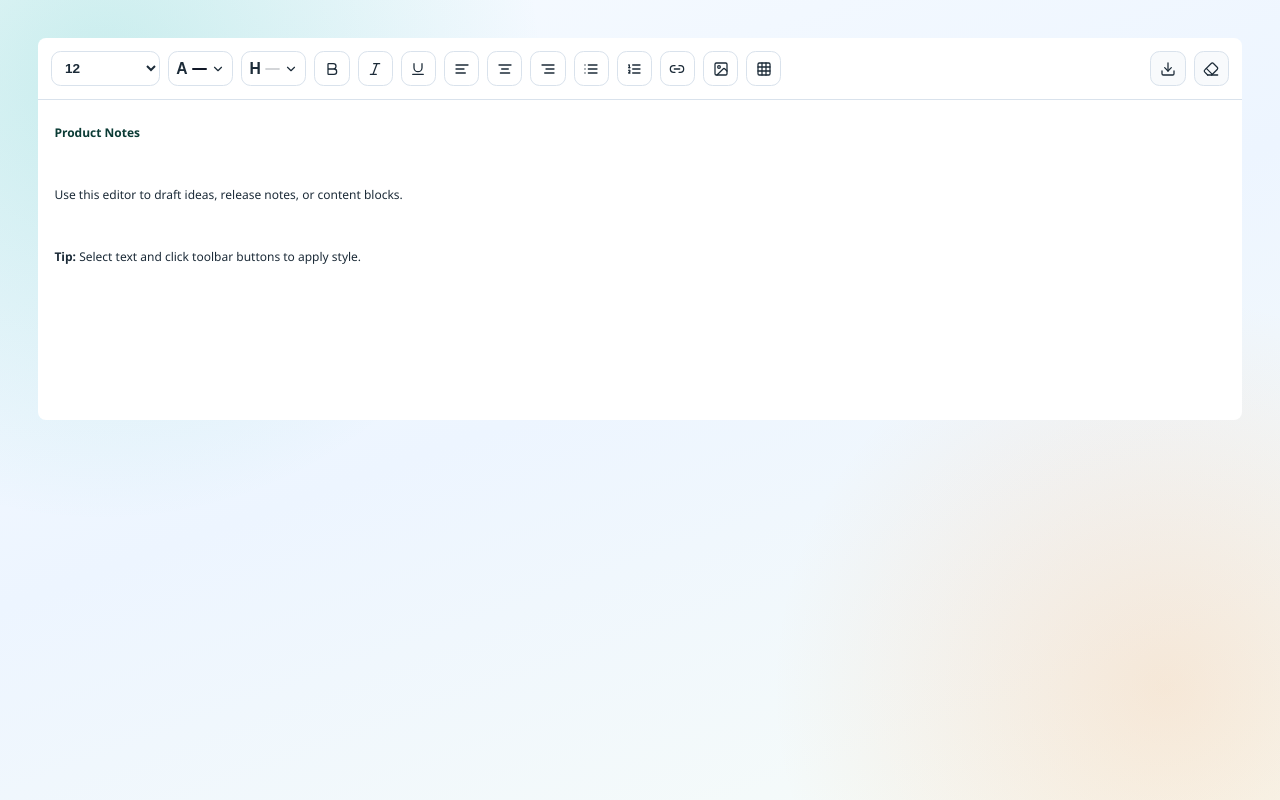
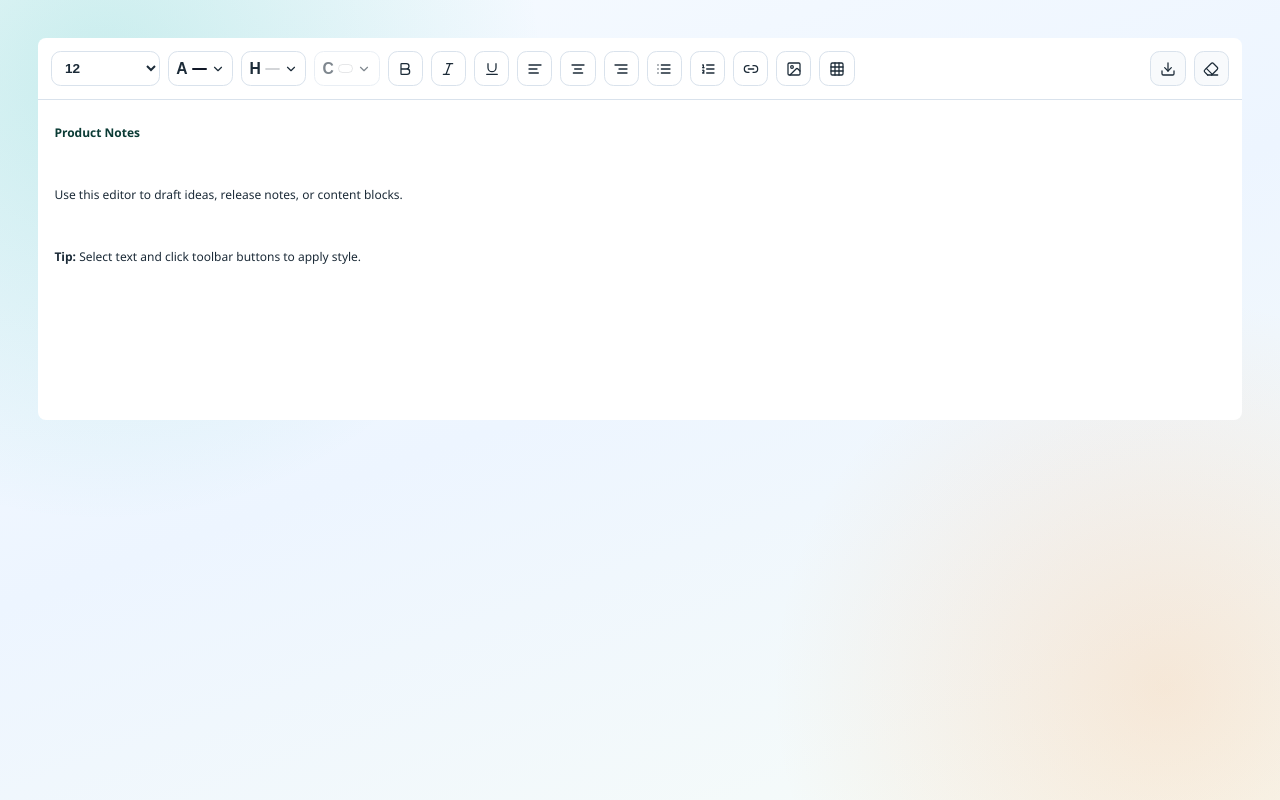
Before and after one commit to Kun0818/Editor, a Vue app: page / in a window 1280 px wide. Built offline with nearby package versions, Linux system fonts and the light colour scheme.

Commit message:
feat: add cell background color picker to editor toolbar with selection handling

```diff
--- a/src/components/EditorWorkspace.vue
+++ b/src/components/EditorWorkspace.vue
@@ -95,6 +95,8 @@ const activeToolKeys = ref([])
 const currentFontSize = ref('12')
 const currentTextColor = ref('')
 const currentHighlightColor = ref('')
+const currentCellBackgroundColor = ref('')
+const tableCellBackgroundEnabled = ref(false)
 const fontSizeRange = ref(null)
 const imageFileInput = ref(null)
 const showImagePanel = ref(false)
@@ -157,6 +159,16 @@ const highlightColorOptions = [
   { label: 'Pink', value: '#f9a8d4' },
   { label: 'Orange', value: '#fdba74' },
 ]
+const cellBackgroundOptions = [
+  { label: 'Soft Yellow', value: '#fff2cc' },
+  { label: 'Soft Green', value: '#d9ead3' },
+  { label: 'Soft Blue', value: '#dbeafe' },
+  { label: 'Soft Pink', value: '#fce7f3' },
+  { label: 'Soft Orange', value: '#ffedd5' },
+  { label: 'Soft Purple', value: '#ede9fe' },
+  { label: 'Gray 1', value: '#f3f4f6' },
+  { label: 'Gray 2', value: '#e5e7eb' },
+]
 
 const imageForm = reactive({
   src: '',
@@ -422,6 +434,11 @@ const isClearHighlightColor = (value) => {
   )
 }
 
+const isTransparentColor = (value) => {
+  const normalized = normalizeCssColor(value)
+  return !normalized || normalized === TRANSPARENT_HIGHLIGHT
+}
+
 const extractColorFromStyle = (styleText) => {
   if (!styleText) {
     return ''
@@ -451,6 +468,7 @@ const normalizeSanitizedStyle = (
     allowTextAlign = false,
     allowColor = false,
     allowHighlight = false,
+    allowCellBackground = false,
     fallbackTextAlign = null,
   } = {},
 ) => {
@@ -481,6 +499,12 @@ const normalizeSanitizedStyle = (
     const highlight = extractHighlightFromStyle(styleText)
     if (highlight) {
       parts.push(`background-color: ${highlight};`)
+    }
+  }
+  if (allowCellBackground) {
+    const background = extractHighlightFromStyle(styleText)
+    if (background && !isTransparentColor(background)) {
+      parts.push(`background-color: ${background};`)
     }
   }
   return parts.join(' ')
@@ -551,6 +575,7 @@ const sanitizeHtml = (rawHtml) => {
       const style = normalizeSanitizedStyle(node.getAttribute('style'), {
         allowFontSize: true,
         allowTextAlign: true,
+        allowCellBackground: true,
         fallbackTextAlign: legacyAlign,
       })
       if (style) {
@@ -1965,6 +1990,64 @@ const onHighlightColorChange = (value) => {
   setHighlightAtSelection(value)
 }
 
+const normalizeCellBackgroundInput = (rawValue) => {
+  if (!rawValue || rawValue === 'none' || rawValue === TRANSPARENT_HIGHLIGHT) {
+    return ''
+  }
+  const normalized = normalizeCssColor(String(rawValue))
+  if (!normalized || normalized === TRANSPARENT_HIGHLIGHT) {
+    return ''
+  }
+  return normalized
+}
+
+const getCellBackgroundColor = (cell) => {
+  if (!(cell instanceof HTMLElement)) {
+    return ''
+  }
+  const background = extractHighlightFromStyle(cell.getAttribute('style'))
+  return isTransparentColor(background) ? '' : background
+}
+
+const getTableCellsForBackgroundAction = () => {
+  const selected = selectedTableCells.value.filter((cell) =>
+    editor.value?.contains(cell),
+  )
+  if (selected.length) {
+    return selected
+  }
+
+  if (
+    editingTableCell.value &&
+    editor.value?.contains(editingTableCell.value)
+  ) {
+    return [editingTableCell.value]
+  }
+
+  const context = getCurrentTableContext()
+  return context ? [context.cell] : []
+}
+
+const setCellBackgroundAtSelection = (rawValue) => {
+  const background = normalizeCellBackgroundInput(rawValue)
+  const cells = getTableCellsForBackgroundAction()
+  if (!cells.length) {
+    return
+  }
+
+  for (const cell of cells) {
+    setElementStyleProperty(cell, 'background-color', background)
+  }
+
+  currentCellBackgroundColor.value = background
+  syncModelFromEditor()
+  updateActiveTools()
+}
+
+const onCellBackgroundColorChange = (value) => {
+  setCellBackgroundAtSelection(value)
+}
+
 const findAncestorByTag = (node, tagNames) => {
   if (!node || !editor.value) {
     return null
@@ -2624,7 +2707,9 @@ const updateActiveTools = () => {
   const inTable =
     !!selectedCell ||
     !!(node && findAncestorByTag(node, ['TABLE', 'THEAD', 'TBODY', 'TR', 'TH', 'TD']))
-
+  tableCellBackgroundEnabled.value = inTable
+
+  let tableContext = null
   if (inTable) {
     active.add('table')
     active.add('tableMerge')
@@ -2633,16 +2718,37 @@ const updateActiveTools = () => {
     active.add('tableDeleteRow')
     active.add('tableDeleteCol')
 
-    const context = selectedCell
+    tableContext = selectedCell
       ? getTableContextFromCell(selectedCell)
       : getCurrentTableContext()
-    if (context) {
-      const rowSpan = Math.max(1, Number.parseInt(context.cell.getAttribute('rowspan') || '1', 10))
-      const colSpan = Math.max(1, Number.parseInt(context.cell.getAttribute('colspan') || '1', 10))
+    if (tableContext) {
+      const rowSpan = Math.max(1, Number.parseInt(tableContext.cell.getAttribute('rowspan') || '1', 10))
+      const colSpan = Math.max(1, Number.parseInt(tableContext.cell.getAttribute('colspan') || '1', 10))
       if (rowSpan > 1 || colSpan > 1) {
         active.add('tableUnmerge')
       }
     }
+  }
+
+  const tableCellsForBackground = selectedTableCells.value.length
+    ? selectedTableCells.value.filter((cell) => editor.value?.contains(cell))
+    : tableContext?.cell
+      ? [tableContext.cell]
+      : []
+  if (tableCellsForBackground.length) {
+    const backgrounds = tableCellsForBackground.map((cell) =>
+      getCellBackgroundColor(cell),
+    )
+    const firstBackground = backgrounds[0] || ''
+    const sameBackground = backgrounds.every(
+      (color) => color === firstBackground,
+    )
+    currentCellBackgroundColor.value = sameBackground ? firstBackground : ''
+    if (currentCellBackgroundColor.value) {
+      active.add('cellBackground')
+    }
+  } else {
+    currentCellBackgroundColor.value = ''
   }
 
   const selectedCellSize = selectedCell
@@ -2709,6 +2815,8 @@ const updateActiveTools = () => {
   if (!node && !selectedCell && !selectedImageNode && !showImagePanel.value) {
     currentTextColor.value = ''
     currentHighlightColor.value = ''
+    currentCellBackgroundColor.value = ''
+    tableCellBackgroundEnabled.value = false
     activeToolKeys.value = []
     return
   }
@@ -3326,10 +3434,14 @@ const handleAction = (action, contextOverride = null) => {
       :text-color-options="textColorOptions"
       :current-highlight-color="currentHighlightColor"
       :highlight-color-options="highlightColorOptions"
+      :current-cell-background-color="currentCellBackgroundColor"
+      :cell-background-options="cellBackgroundOptions"
+      :table-cell-background-enabled="tableCellBackgroundEnabled"
       @action="handleAction"
       @font-size-change="onFontSizeChange"
       @text-color-change="onTextColorChange"
       @highlight-color-change="onHighlightColorChange"
+      @cell-background-change="onCellBackgroundColorChange"
     />
     <input ref="imageFileInput" class="image-file-input" type="file" accept="image/*" @change="onImageFileChange" />
 <!--
--- a/src/components/editor/ColorPickerPopover.vue
+++ b/src/components/editor/ColorPickerPopover.vue
@@ -12,15 +12,15 @@ const props = defineProps({
   },
   title: {
     type: String,
-    default: '字型色彩',
+    default: 'Color',
   },
   clearLabel: {
     type: String,
-    default: '清除顏色',
+    default: 'Clear color',
   },
   moreLabel: {
     type: String,
-    default: '更多色彩...',
+    default: 'More colors...',
   },
   showClear: {
     type: Boolean,
@@ -33,6 +33,10 @@ const props = defineProps({
   closeOnSelect: {
     type: Boolean,
     default: true,
+  },
+  disabled: {
+    type: Boolean,
+    default: false,
   },
 })
 
@@ -75,10 +79,16 @@ const closePanel = () => {
 }
 
 const openPanel = () => {
+  if (props.disabled) {
+    return
+  }
   isOpen.value = true
 }
 
 const togglePanel = () => {
+  if (props.disabled) {
+    return
+  }
   if (isOpen.value) {
     closePanel()
   } else {
@@ -93,6 +103,9 @@ const emitSelection = (value) => {
 }
 
 const onSelectColor = (value) => {
+  if (props.disabled) {
+    return
+  }
   emitSelection(value)
   if (props.closeOnSelect) {
     closePanel()
@@ -100,6 +113,9 @@ const onSelectColor = (value) => {
 }
 
 const onClearColor = () => {
+  if (props.disabled) {
+    return
+  }
   emitSelection('')
   if (props.closeOnSelect) {
     closePanel()
@@ -110,6 +126,9 @@ const isActiveColor = (value) =>
   normalizeColor(value) === selectedColor.value && !!selectedColor.value
 
 const openNativeColorPicker = () => {
+  if (props.disabled) {
+    return
+  }
   nativeColorInputRef.value?.click()
 }
 
@@ -156,6 +175,15 @@ watch(isOpen, (open) => {
   }
 })
 
+watch(
+  () => props.disabled,
+  (disabled) => {
+    if (disabled) {
+      closePanel()
+    }
+  },
+)
+
 onBeforeUnmount(() => {
   document.removeEventListener('pointerdown', onDocumentPointerDown)
   document.removeEventListener('keydown', onDocumentKeydown)
@@ -164,7 +192,14 @@ onBeforeUnmount(() => {
 
 <template>
   <div ref="rootRef" class="color-picker-popover">
-    <button type="button" class="color-picker-trigger" :class="{ open: isOpen }" @mousedown.prevent @click.stop="togglePanel">
+    <button
+      type="button"
+      class="color-picker-trigger"
+      :class="{ open: isOpen, disabled: props.disabled }"
+      :disabled="props.disabled"
+      @mousedown.prevent
+      @click.stop="togglePanel"
+    >
       <slot name="trigger" :open="isOpen" :selected-color="selectedColor">
         <span class="fallback-trigger">
           <span class="fallback-swatch" :style="{ backgroundColor: selectedColor || '#ffffff' }"></span>
@@ -243,6 +278,13 @@ onBeforeUnmount(() => {
 .color-picker-trigger.open {
   border-color: var(--editor-brand);
   box-shadow: 0 8px 24px rgba(15, 118, 110, 0.14);
+}
+
+.color-picker-trigger.disabled {
+  opacity: 0.56;
+  cursor: not-allowed;
+  box-shadow: none;
+  transform: none;
 }
 
 .fallback-trigger {
--- a/src/components/editor/EditorToolbar.vue
+++ b/src/components/editor/EditorToolbar.vue
@@ -8,11 +8,6 @@ import {
   Download,
   Eraser,
   Grid3x3,
-  Heading1,
-  Heading2,
-  Heading3,
-  Heading4,
-  Heading5,
   Image,
   Italic,
   List,
@@ -51,6 +46,18 @@ const props = defineProps({
     type: Array,
     default: () => [],
   },
+  currentCellBackgroundColor: {
+    type: String,
+    default: '',
+  },
+  cellBackgroundOptions: {
+    type: Array,
+    default: () => [],
+  },
+  tableCellBackgroundEnabled: {
+    type: Boolean,
+    default: false,
+  },
 })
 
 const emit = defineEmits([
@@ -58,14 +65,10 @@ const emit = defineEmits([
   'font-size-change',
   'text-color-change',
   'highlight-color-change',
+  'cell-background-change',
 ])
 
 const tools = [
-  // { key: 'heading1', label: 'Heading 1', title: 'Format as heading 1', icon: Heading1 },
-  // { key: 'heading2', label: 'Heading 2', title: 'Format as heading 2', icon: Heading2 },
-  // { key: 'heading3', label: 'Heading 3', title: 'Format as heading 3', icon: Heading3 },
-  // { key: 'heading4', label: 'Heading 4', title: 'Format as heading 4', icon: Heading4 },
-  // { key: 'heading5', label: 'Heading 5', title: 'Format as heading 5', icon: Heading5 },
   { key: 'bold', label: 'Bold', title: 'Bold text', icon: Bold },
   { key: 'italic', label: 'Italic', title: 'Italic text', icon: Italic },
   { key: 'underline', label: 'Underline', title: 'Underline text', icon: Underline },
@@ -87,24 +90,27 @@ const utilityTools = [
 
 <template>
   <div class="toolbar" role="toolbar" aria-label="Editor formatting">
-
-
-
     <div class="tools">
       <label class="size-control" aria-label="Font size">
-        <select class="size-select" :value="props.currentFontSize" title="Font size" @mousedown.stop
-          @change="emit('font-size-change', $event.target.value)">
+        <select
+          class="size-select"
+          :value="props.currentFontSize"
+          title="Font size"
+          @mousedown.stop
+          @change="emit('font-size-change', $event.target.value)"
+        >
           <option v-for="size in props.fontSizeOptions" :key="size" :value="String(size)">
             {{ size }}
           </option>
         </select>
       </label>
+
       <ColorPickerPopover
         :model-value="props.currentTextColor"
         :colors="props.textColorOptions"
-        title="字型色彩"
-        clear-label="清除顏色"
-        more-label="更多色彩..."
+        title="Text color"
+        clear-label="Clear color"
+        more-label="More colors..."
         @select="emit('text-color-change', $event)"
       >
         <template #trigger="{ open, selectedColor }">
@@ -119,30 +125,64 @@ const utilityTools = [
       <ColorPickerPopover
         :model-value="props.currentHighlightColor"
         :colors="props.highlightColorOptions"
-        title="醒目提示色"
-        clear-label="清除醒目色"
-        more-label="更多色彩..."
+        title="Highlight color"
+        clear-label="Clear highlight"
+        more-label="More colors..."
         @select="emit('highlight-color-change', $event)"
       >
         <template #trigger="{ open, selectedColor }">
           <span class="color-trigger-content highlight">
             <span class="trigger-letter">H</span>
-            <span class="trigger-underline highlight-line"
-              :style="{ backgroundColor: selectedColor || 'transparent' }"></span>
+            <span class="trigger-underline highlight-line" :style="{ backgroundColor: selectedColor || 'transparent' }"></span>
             <ChevronDown class="trigger-chevron" :class="{ open }" :size="14" :stroke-width="2" aria-hidden="true" />
           </span>
         </template>
       </ColorPickerPopover>
-      <button v-for="tool in tools" :key="tool.key" type="button" class="tool"
-        :class="{ active: props.activeTools.includes(tool.key) }" :title="tool.title" :aria-label="tool.label"
-        @mousedown.prevent @click="emit('action', tool.key)">
+
+      <ColorPickerPopover
+        :model-value="props.currentCellBackgroundColor"
+        :colors="props.cellBackgroundOptions"
+        :disabled="!props.tableCellBackgroundEnabled"
+        title="Cell background"
+        clear-label="Clear cell background"
+        more-label="More colors..."
+        @select="emit('cell-background-change', $event)"
+      >
+        <template #trigger="{ open, selectedColor }">
+          <span class="color-trigger-content">
+            <span class="trigger-letter">C</span>
+            <span class="trigger-underline cell-bg-line" :style="{ backgroundColor: selectedColor || 'transparent' }"></span>
+            <ChevronDown class="trigger-chevron" :class="{ open }" :size="14" :stroke-width="2" aria-hidden="true" />
+          </span>
+        </template>
+      </ColorPickerPopover>
+
+      <button
+        v-for="tool in tools"
+        :key="tool.key"
+        type="button"
+        class="tool"
+        :class="{ active: props.activeTools.includes(tool.key) }"
+        :title="tool.title"
+        :aria-label="tool.label"
+        @mousedown.prevent
+        @click="emit('action', tool.key)"
+      >
         <component :is="tool.icon" class="tool-icon" :size="16" :stroke-width="1.9" aria-hidden="true" />
       </button>
     </div>
 
     <div class="utility-tools">
-      <button v-for="tool in utilityTools" :key="tool.key" type="button" class="tool utility" :title="tool.title"
-        :aria-label="tool.label" @mousedown.prevent @click="emit('action', tool.key)">
+      <button
+        v-for="tool in utilityTools"
+        :key="tool.key"
+        type="button"
+        class="tool utility"
+        :title="tool.title"
+        :aria-label="tool.label"
+        @mousedown.prevent
+        @click="emit('action', tool.key)"
+      >
         <component :is="tool.icon" class="tool-icon" :size="16" :stroke-width="1.9" aria-hidden="true" />
       </button>
     </div>
@@ -157,8 +197,6 @@ const utilityTools = [
   justify-content: space-between;
   gap: 0.8rem;
   padding: 0.8rem;
-  /* border: 1px solid var(--editor-border); */
-  /* border-radius: 0.9rem; */
   border-top-left-radius: 0.5rem;
   border-top-right-radius: 0.5rem;
   background: #ffffff;
@@ -206,6 +244,12 @@ const utilityTools = [
 }
 
 .highlight-line {
+  border: 1px solid rgba(15, 23, 42, 0.18);
+}
+
+.cell-bg-line {
+  width: 0.95rem;
+  height: 0.54rem;
   border: 1px solid rgba(15, 23, 42, 0.18);
 }
 
```
